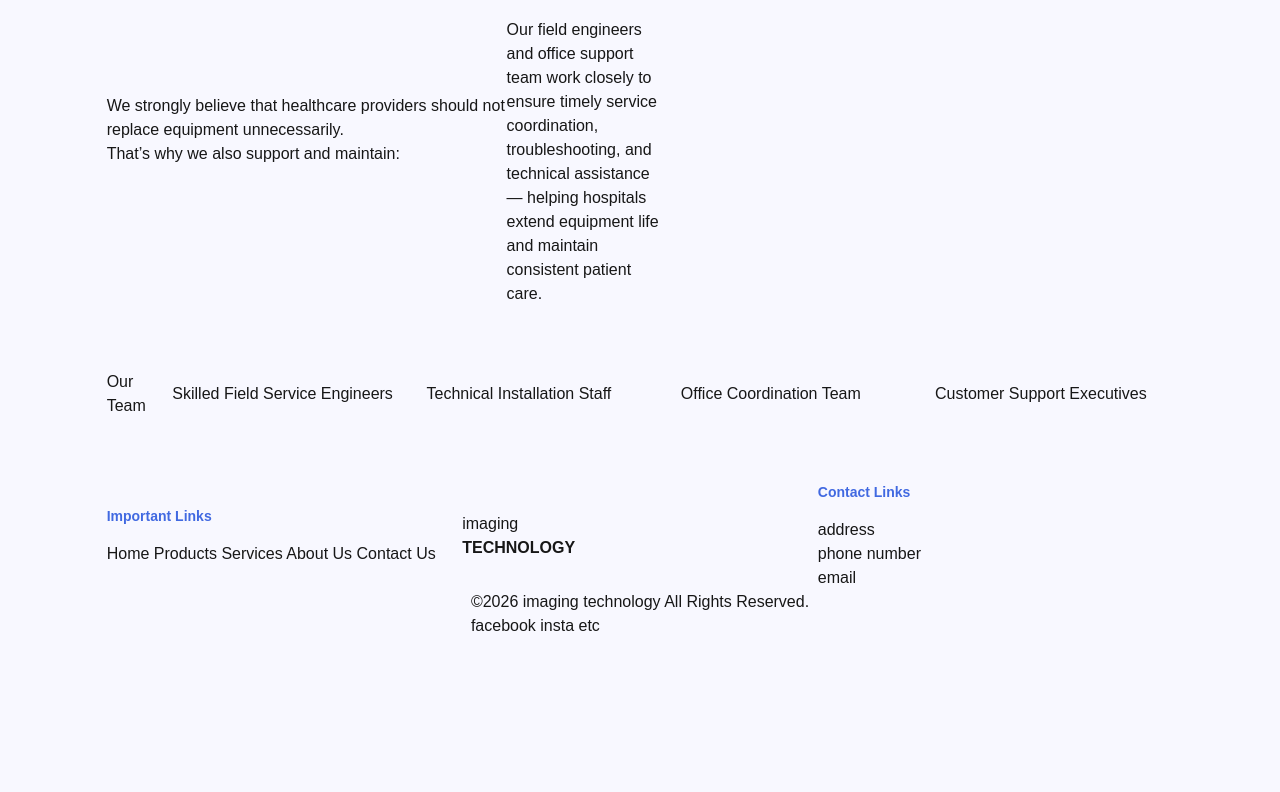
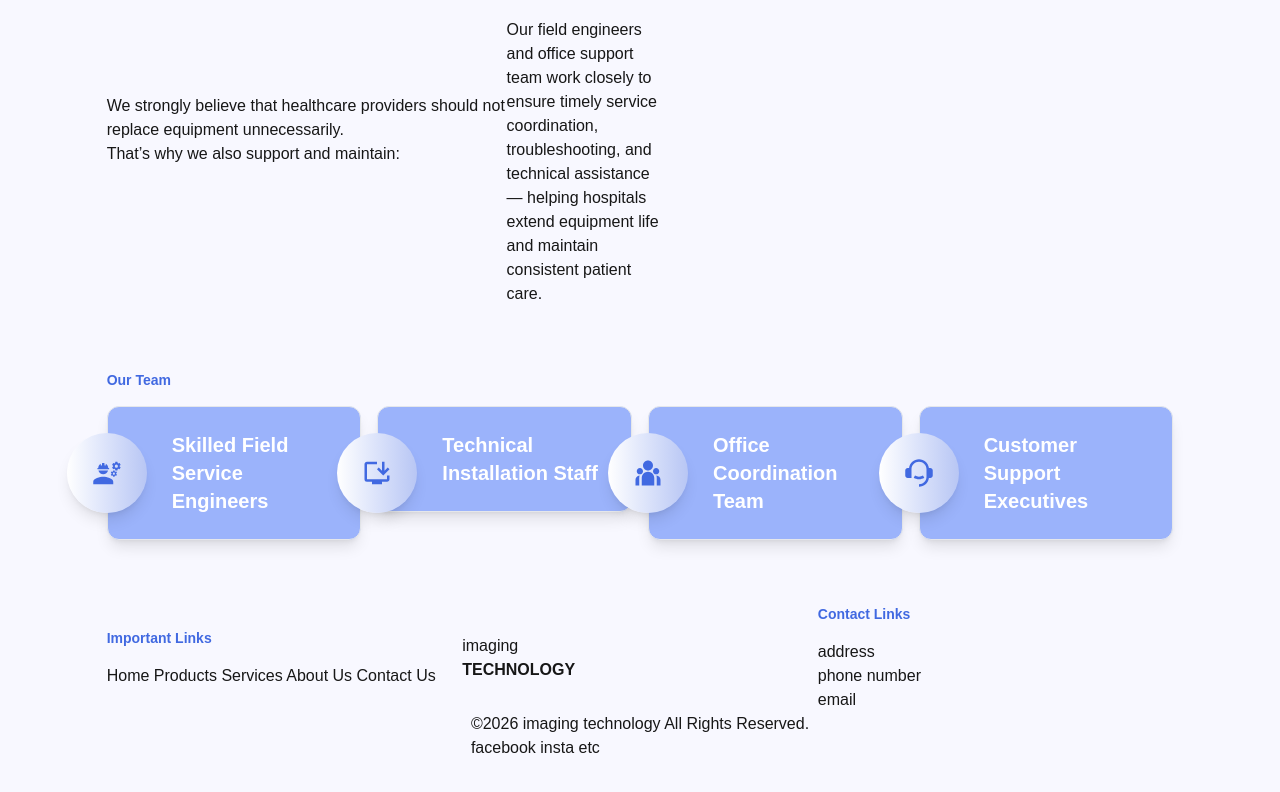
Before and after one commit to rincemathew/Imaging-Technologies, a Next.js app: page /about-us in a window 1280 px wide. Shown: the part 1139-1931 px from the top of the page. Before the commit the page ends 1809 px from the top, so only its background shows below. Built offline with nearby package versions, Linux system fonts and the light colour scheme.

Commit message:
our team design

```diff
--- a/package.json
+++ b/package.json
@@ -11,7 +11,8 @@
   "dependencies": {
     "next": "16.1.6",
     "react": "19.2.3",
-    "react-dom": "19.2.3"
+    "react-dom": "19.2.3",
+    "react-icons": "^5.6.0"
   },
   "devDependencies": {
     "@tailwindcss/postcss": "^4",
--- a/src/app/about-us/page.tsx
+++ b/src/app/about-us/page.tsx
@@ -1,5 +1,11 @@
 import React from 'react'
 import Image from "next/image";
+import { MdEngineering } from "react-icons/md";
+import { MdOutlineInstallDesktop } from "react-icons/md";
+import { RiTeamFill } from "react-icons/ri";
+import { RiCustomerService2Fill } from "react-icons/ri";
+
+
 
 export default function page() {
     return (
@@ -85,12 +91,50 @@ export default function page() {
 
             <div className='flex items-center justify-center w-full class="h-24"'>
                 <div className='flex items-center w-5/6 justify-between py-8'>
-                    Our Team
-                    <div className='grid grid-cols-4 gap-4 w-full'>
-                        <div>Skilled Field Service Engineers</div>
-                        <div>Technical Installation Staff</div>
-                        <div>Office Coordination Team</div>
-                        <div>Customer Support Executives</div>
+                    <div className='flex flex-col w-full'>
+                        <h1 className='text-(--main-color) text-sm font-bold mb-4'>Our Team</h1>
+                        <div className='grid grid-cols-4 gap-4 w-full'>
+                            <div className="relative">
+                                <div className="bg-(--main-color-light) shadow-lg rounded-xl pl-16 pr-6 py-6 border border-gray-200">
+                                    <h3 className="text-xl font-semibold text-white">
+                                        Skilled Field Service Engineers
+                                    </h3>
+                                </div>
+                                <div className="absolute left-0 top-1/2 -translate-x-1/2 -translate-y-1/2 w-20 h-20 bg-gradient-to-l from-[#b8c6f4] to-[#fff] rounded-full flex items-center justify-center shadow-lg">
+                                    <MdEngineering className="text-(--main-color) text-3xl" />
+                                </div>
+                            </div>
+                            <div className="relative">
+                                <div className="bg-(--main-color-light) shadow-lg rounded-xl pl-16 pr-6 py-6 border border-gray-200">
+                                    <h3 className="text-xl font-semibold text-white">
+                                        Technical Installation Staff
+                                    </h3>
+                                </div>
+                                <div className="absolute left-0 top-1/2 -translate-x-1/2 -translate-y-1/2 w-20 h-20 bg-gradient-to-l from-[#b8c6f4] to-[#fff] rounded-full flex items-center justify-center shadow-lg">
+                                    <MdOutlineInstallDesktop className="text-(--main-color) text-3xl" />
+                                </div>
+                            </div>
+                            <div className="relative">
+                                <div className="bg-(--main-color-light) shadow-lg rounded-xl pl-16 pr-6 py-6 border border-gray-200">
+                                    <h3 className="text-xl font-semibold text-white">
+                                        Office Coordination Team
+                                    </h3>
+                                </div>
+                                <div className="absolute left-0 top-1/2 -translate-x-1/2 -translate-y-1/2 w-20 h-20 bg-gradient-to-l from-[#b8c6f4] to-[#fff] rounded-full flex items-center justify-center shadow-lg">
+                                    <RiTeamFill className="text-(--main-color) text-3xl" />
+                                </div>
+                            </div>
+                            <div className="relative">
+                                <div className="bg-(--main-color-light) shadow-lg rounded-xl pl-16 pr-6 py-6 border border-gray-200">
+                                    <h3 className="text-xl font-semibold text-white">
+                                        Customer Support Executives
+                                    </h3>
+                                </div>
+                                <div className="absolute left-0 top-1/2 -translate-x-1/2 -translate-y-1/2 w-20 h-20 bg-gradient-to-l from-[#b8c6f4] to-[#fff] rounded-full flex items-center justify-center shadow-lg">
+                                    <RiCustomerService2Fill className="text-(--main-color) text-3xl" />
+                                </div>
+                            </div>
+                        </div>
                     </div>
                 </div>
             </div>
--- a/src/components/footer.tsx
+++ b/src/components/footer.tsx
@@ -5,7 +5,6 @@ export default function Footer() {
     <div className='flex items-center'>
       <div className='flex items-center justify-center w-full class="h-24"'>
         <div className='flex flex-col items-center w-5/6 justify-between py-8'>
-
           <div className='flex items-center w-full'>
             <div className='w-1/3'>
             <h1 className='text-(--main-color) text-sm font-bold mb-4'>Important Links</h1>
```
Also changed, not shown: 1 other file (tests, documents, lock files or other folders).
